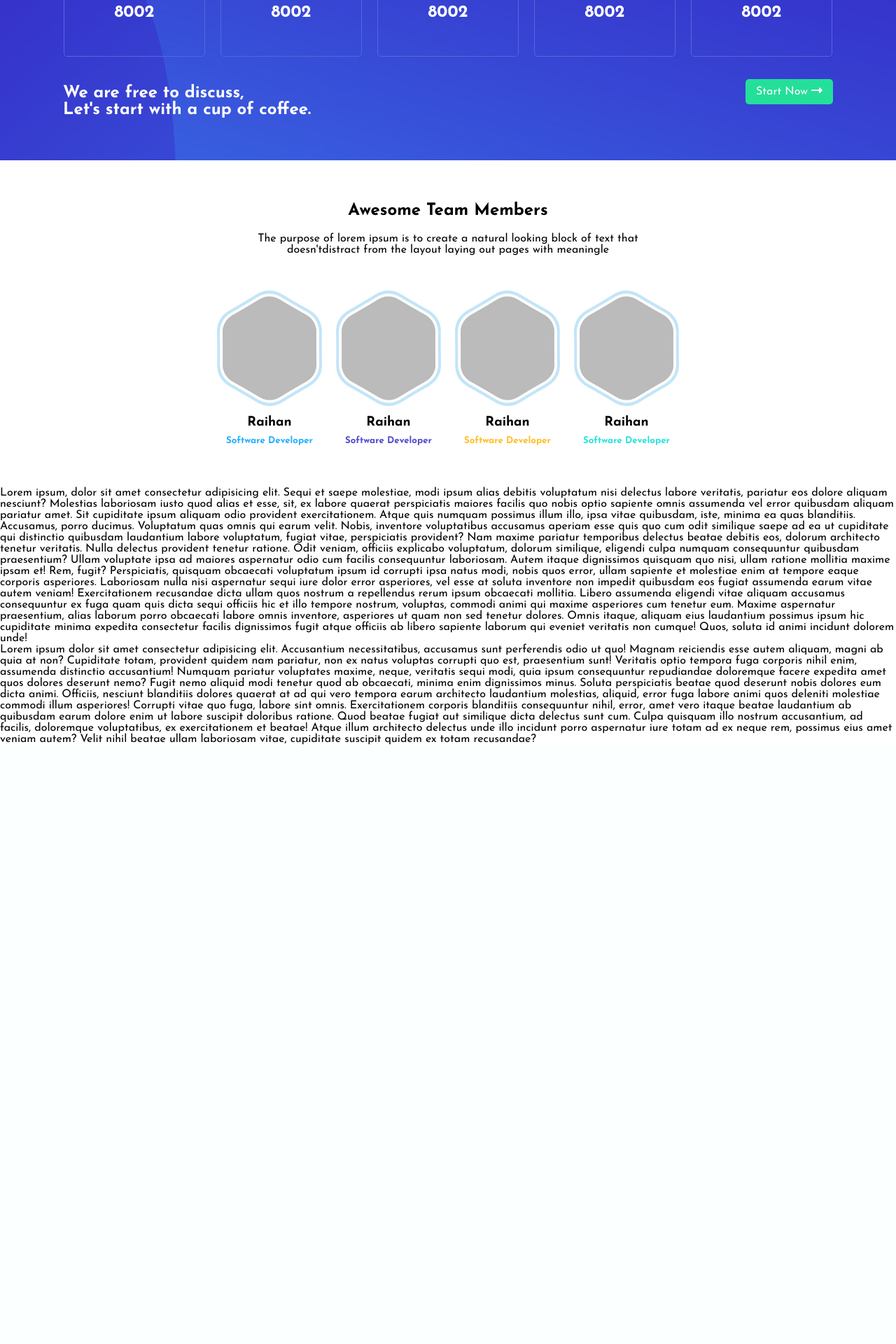
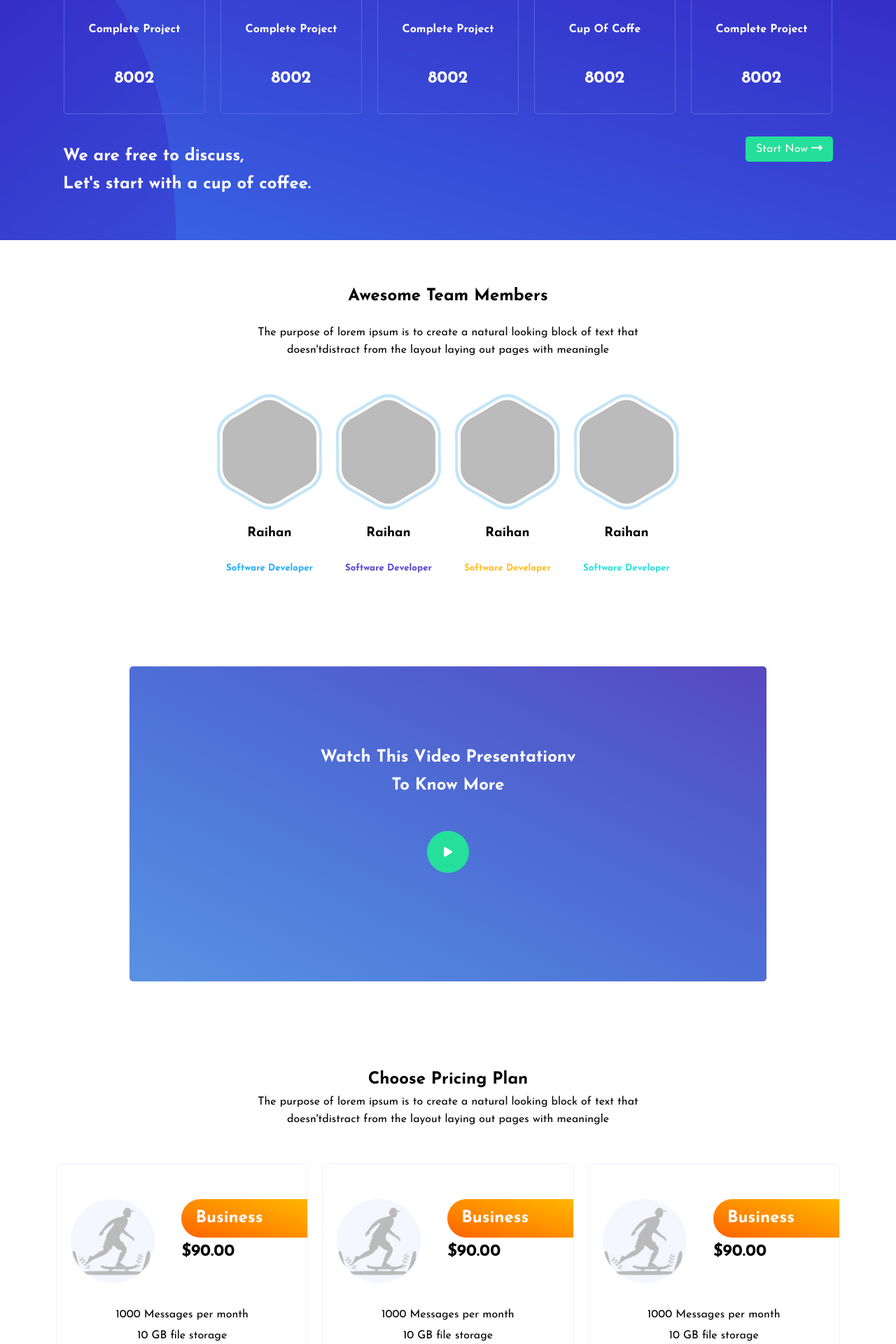
Before and after one commit to AzharRaihan/WebDesignCourse-2, a PHP site: page / in a window 1280 px wide. Shown: the part 2120-4040 px from the top of the page at 70% size. Before the commit the page ends 3184 px from the top, so only its background shows below. Run offline with PHP 8.4, Linux system fonts and the light colour scheme.

Commit message:
class 15

```diff
--- a/assets/css/base.css
+++ b/assets/css/base.css
@@ -26,9 +26,12 @@ body{
 }
 p{
     font-family: 'Josefin Sans', sans-serif;
+    line-height: 25px;
+
 }
 h1,h2,h3,h4,h5,h6{
     font-family: 'Josefin Sans', sans-serif;
+    line-height: 40px;
 }
 a{
     font-family: 'Josefin Sans', sans-serif;
@@ -37,8 +40,8 @@ li{
     font-family: 'Josefin Sans', sans-serif;
 }
 img{
-    width: 100%;
-    height: auto;
+    /* width: 100%;
+    height: auto; */
 }
 .primary{
     color: #24DF9A;
--- a/assets/css/style.css
+++ b/assets/css/style.css
@@ -37,7 +37,7 @@
 }
 .banner-body{
     max-width: 285px;
-    height: 400px;
+    height: 500px;
     color: white;
     display: flex;
     justify-content: center;
@@ -58,8 +58,9 @@
     padding: 40px 20px;
     border: 1px solid rgb(211, 211, 211);
     border-radius: 5px;
-    box-shadow: 0 1px 2px 0 rgb(60 64 67 / 30%), 0 2px 6px 2px rgb(60 64 67 / 15%);
+
 }
+
 .exclusive-icon i{
     background-color: #f2f4fb;
     color: #362ec9;
@@ -72,12 +73,21 @@
     align-items: center;
     margin: auto;
 }
-.exclusive-icon i:hover{
+.card{
+    background-color: #ffffff;
+}
+.card:hover{
+    -webkit-box-shadow: 6px 2px 17px -11px #000000;
+    box-shadow: 6px 2px 17px -11px #000000;
+}
+.card:hover h3{
+    color: #3852da;
+}
+.card:hover i{
     background-color: #3852da;
     color: white;
     transition: 0.5s;
 }
-
 /* Super Clean Css */
 .super-clean-wrap{
     display: flex;
@@ -159,3 +169,90 @@
     width: 150px;
     height: 165px;
 }
+
+
+/* Wtach Video */
+.wath-video{
+    display: flex;
+    justify-content: center;
+    align-items: center;
+    flex-direction: column;
+    background-image: linear-gradient(to right top, #5a92e3, #5181dd, #4e6fd6, #515ccc, #5747c0);
+    color: white;
+    width: 910px;
+    height: 450px;
+    margin: auto;
+    border-radius: 5px;
+}
+.wath-video i{
+    display: flex;
+    justify-content: center;
+    align-items: center;
+    width: 60px;
+    height: 60px;
+    margin: 45px;
+    background-color: #24e09b;
+    color: white;
+    border-radius: 50%;
+}
+
+/* Pricing Card */
+.pricing-card-wrap{
+    display: flex;
+    justify-content: space-between;
+}
+.pricing-card{
+    width: 32%;
+    height: 500px;
+    border-radius: 10px;
+    background: white;
+    color: black;
+    border: 1px solid #eef1fa;
+}
+.pricing-card:hover{
+    color: white;
+    background-image: linear-gradient(to right top, #5a92e3, #5181dd, #4e6fd6, #515ccc, #5747c0);
+
+}
+.pricing-card:hover li{
+    color: white;
+}
+.pricing-card img{
+    border-radius: 50%;
+    height: 120px;
+    width: 120px;
+}
+.pricing-head{
+    display: flex;
+    justify-content: space-between;
+    padding-left: 20px;
+    height: 150px;
+    padding-top: 50px;
+}
+
+.pricing-card h2{
+    width: 160px;
+    height: 55px;
+    padding-left: 20px;
+    display: flex;
+    color: white;
+    justify-content: left;
+    align-items: center;
+    border-top-left-radius: 30px;
+    border-bottom-left-radius: 30px;
+    background-image: linear-gradient(to right top, #ff6200, #ff7900, #ff8f00, #ffa300, #ffb600);
+}
+.pricing-body ul li{
+    list-style: none;
+    padding: 7px 0px;
+    text-align: center;
+    color: black;
+}
+
+.pricing-body{
+    display: flex;
+    justify-content: center;
+    align-items: center;
+    flex-direction: column;
+
+}
--- a/index.html
+++ b/index.html
@@ -201,6 +201,105 @@
     </section>
     <!-- Team Member End -->
 
+    <!-- Watch Video -->
+    <section>
+        <div class="container">
+            <div class="wath-video">
+                <h1 class="text-center">Watch This Video Presentationv <br>
+                    To Know More</h1>
+                    <div class="play">
+                        <i class="fas fa-play"></i>
+                    </div>
+            </div>
+        </div>
+    </section>
+    <!-- Watch Video End -->
+
+    <!-- Pricing Section -->
+    <section>
+        <div class="container">
+            <div class="section-title text-center">
+                <h2>Choose Pricing Plan</h2>
+                <p>The purpose of lorem ipsum is to create a natural looking block of text that doesn'tdistract
+                    from the layout laying out pages with meaningle</p>
+            </div>
+            <div class="pricing-card-wrap">
+                <div class="pricing-card">
+                    <div class="pricing-head">
+                        <div class="img">
+                            <img src="assets/images/pricing-logo.jpg" alt="">
+                        </div>
+                        <div class="c">
+                            <h2>Business</h2>
+                            <h1>$90.00</h1>
+                        </div>
+
+                    </div>
+                    <div class="pricing-body">
+                        <ul>
+                            <li>1000 Messages per month</li>
+                            <li>10 GB file storage</li>
+                            <li>50 Projects per month</li>
+                            <li>Premium support</li>
+                        </ul>
+                        <div class="pt-2">
+                            <a href="" class="btn-primary">Get Started <i class="fas fa-long-arrow-alt-right"></i></a>
+                        </div>
+
+
+                    </div>
+
+                </div>
+                <div class="pricing-card">
+                    <div class="pricing-head">
+                        <div class="img">
+                            <img src="assets/images/pricing-logo.jpg" alt="">
+                        </div>
+                        <div class="c">
+                            <h2>Business</h2>
+                            <h1>$90.00</h1>
+                        </div>
+                    </div>
+                    <div class="pricing-body">
+                        <ul>
+                            <li>1000 Messages per month</li>
+                            <li>10 GB file storage</li>
+                            <li>50 Projects per month</li>
+                            <li>Premium support</li>
+                        </ul>
+                        <div class="pt-2">
+                            <a href="" class="btn-primary">Get Started <i class="fas fa-long-arrow-alt-right"></i></a>
+                        </div>
+                    </div>
+                </div>
+                <div class="pricing-card">
+                    <div class="pricing-head">
+                        <div class="img">
+                            <img src="assets/images/pricing-logo.jpg" alt="">
+                        </div>
+                        <div class="c">
+                            <h2>Business</h2>
+                            <h1>$90.00</h1>
+                        </div>
+                    </div>
+                    <div class="pricing-body">
+                        <ul>
+                            <li>1000 Messages per month</li>
+                            <li>10 GB file storage</li>
+                            <li>50 Projects per month</li>
+                            <li>Premium support</li>
+                        </ul>
+                        <div class="pt-2">
+                            <a href="" class="btn-primary">Get Started <i class="fas fa-long-arrow-alt-right"></i></a>
+                        </div>
+                    </div>
+                </div>
+            </div>
+
+        </div>
+    </section>
+    <!-- Pricing Section End -->
+
 
 
 
```
Also changed, not shown: assets/images/banner.jpg, assets/images/banner0.jpg (added), assets/images/banner2.jpg (added), assets/images/pricing-logo.jpg (added), assets/psd-file/01_Saasco_Homepage_01.jpg.
